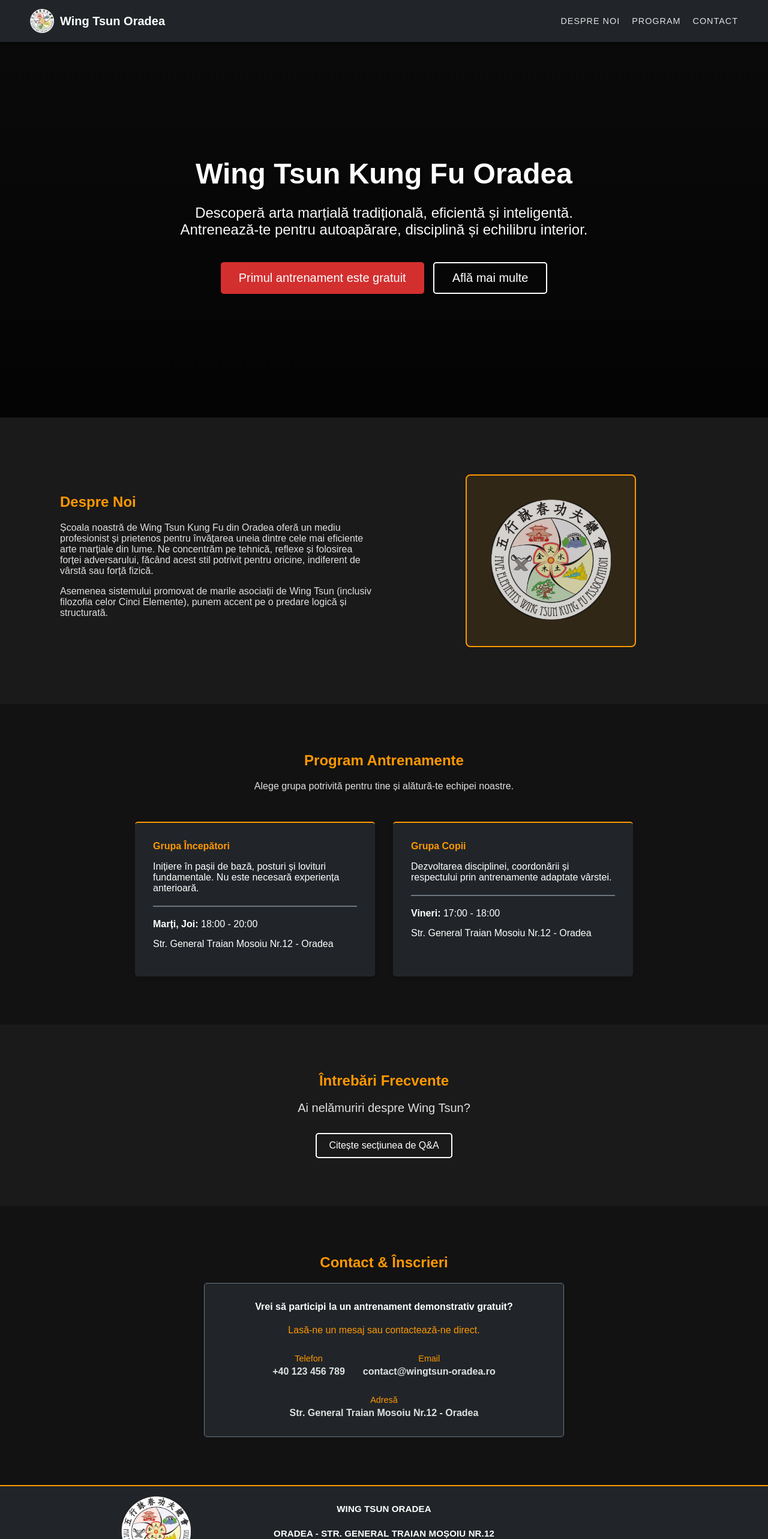
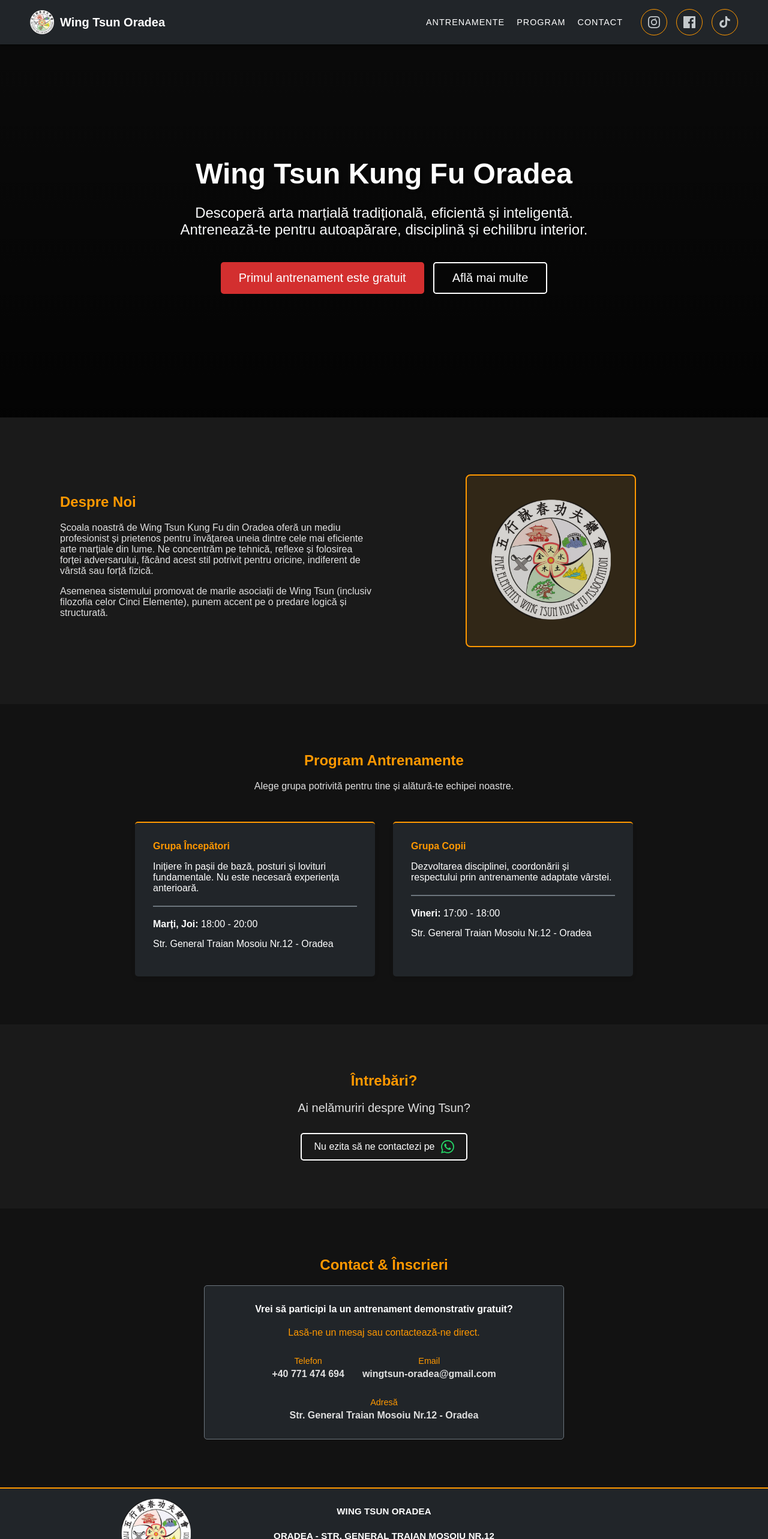
Before and after one commit to motocsky09/WingTsun, an Angular app: page / in a window 1280 px wide. Shown: the top 2566 px of the page at 60% size. Built offline with nearby package versions, Linux system fonts and the light colour scheme.

Commit message:
Update contact info

```diff
--- a/src/app/home/home.component.css
+++ b/src/app/home/home.component.css
@@ -193,6 +193,12 @@
   color: black;
 }
 
+.whatsapp_btn {
+  display: inline-flex;
+  align-items: center;
+  gap: 10px;
+}
+
 .flex_center {
   display: flex;
   justify-content: center;
--- a/src/app/home/home.component.html
+++ b/src/app/home/home.component.html
@@ -55,9 +55,14 @@
 
 <div id="qa" class="dark_section fully_centered">
   <div class="common_container">
-    <h2 class="orange_title">Întrebări Frecvente</h2>
+    <h2 class="orange_title">Întrebări?</h2>
     <p class="medium_description">Ai nelămuriri despre Wing Tsun?</p>
-    <a routerLink="/despre" class="small_white_button">Citește secțiunea de Q&A</a>
+    <a href="https://wa.me/40771474694" target="_blank" class="small_white_button whatsapp_btn">
+      Nu ezita să ne contactezi pe
+      <svg viewBox="0 0 24 24" width="22" height="22" fill="#25D366">
+        <path d="M17.472 14.382c-.297-.149-1.758-.867-2.03-.967-.273-.099-.471-.148-.67.15-.197.297-.767.966-.94 1.164-.173.199-.347.223-.644.075-.297-.15-1.255-.463-2.39-1.475-.883-.788-1.48-1.761-1.653-2.059-.173-.297-.018-.458.13-.606.134-.133.298-.347.446-.52.149-.174.198-.298.298-.497.099-.198.05-.371-.025-.52-.075-.149-.669-1.612-.916-2.207-.242-.579-.487-.5-.669-.51-.173-.008-.371-.01-.57-.01-.198 0-.52.074-.792.372-.272.297-1.04 1.016-1.04 2.479 0 1.462 1.065 2.875 1.213 3.074.149.198 2.096 3.2 5.077 4.487.709.306 1.262.489 1.694.625.712.227 1.36.195 1.871.118.571-.085 1.758-.719 2.006-1.413.248-.694.248-1.289.173-1.413-.074-.124-.272-.198-.57-.347m-5.421 7.403h-.004a9.87 9.87 0 01-5.031-1.378l-.361-.214-3.741.982.998-3.648-.235-.374a9.86 9.86 0 01-1.51-5.26c.001-5.45 4.436-9.884 9.888-9.884 2.64 0 5.122 1.03 6.988 2.898a9.825 9.825 0 012.893 6.994c-.003 5.45-4.437 9.884-9.885 9.884m8.413-18.297A11.815 11.815 0 0012.05 0C5.495 0 .16 5.335.157 11.892c0 2.096.547 4.142 1.588 5.945L.057 24l6.305-1.654a11.882 11.882 0 005.683 1.448h.005c6.554 0 11.89-5.335 11.893-11.893a11.821 11.821 0 00-3.48-8.413Z"/>
+      </svg>
+    </a>
   </div>
 </div>
 
@@ -71,11 +76,11 @@
         <div class="contact_details">
           <div class="contact_item">
             <span class="orange_label">Telefon</span>
-            <strong>+40 123 456 789</strong>
+            <strong>+40 771 474 694</strong>
           </div>
           <div class="contact_item">
             <span class="orange_label">Email</span>
-            <strong>contact@wingtsun-oradea.ro</strong>
+            <strong>wingtsun-oradea@gmail.com</strong>
           </div>
           <div class="contact_item">
             <span class="orange_label">Adresă</span>
--- a/src/app/navbar/navbar.component.css
+++ b/src/app/navbar/navbar.component.css
@@ -20,7 +20,7 @@
 .nav_logo {
   display: flex;
   align-items: center;
-  color: white;
+  color: #fff;
   font-size: 1.25rem;
   font-weight: bold;
 }
@@ -32,6 +32,8 @@
 
 .links_list {
   display: flex;
+  align-items: center;
+  gap: 30px;
 }
 
 .menu_items {
@@ -43,7 +45,7 @@
 }
 
 .menu_link {
-  color: #e0e0e0;
+  color: #fff;
   text-transform: uppercase;
   font-size: 0.9rem;
   letter-spacing: 1px;
@@ -65,6 +67,33 @@
   height: 3px;
   background-color: white;
   transition: all 0.3s ease;
+}
+
+.social_links {
+  display: flex;
+  gap: 15px;
+  align-items: center;
+}
+
+.social_links a {
+  display: flex;
+  justify-content: center;
+  align-items: center;
+  width: 44px;
+  height: 44px;
+  border-radius: 50%;
+  border: 1px solid #ff9800;
+  color: #c4c9cc;
+  transition: all 0.3s ease;
+}
+
+.social_links a:hover {
+  background-color: #ff9800;
+  color: #fff;
+}
+
+.social_links a svg {
+  fill: currentColor;
 }
 
 @media (max-width: 768px) {
@@ -95,5 +124,10 @@
     flex-direction: column;
     align-items: center;
     gap: 15px;
+    margin-bottom: 20px;
+  }
+
+  .social_links {
+    justify-content: center;
   }
 }
--- a/src/app/navbar/navbar.component.html
+++ b/src/app/navbar/navbar.component.html
@@ -13,10 +13,28 @@
 
     <div class="links_list" [class.open]="menuOpen">
       <ul class="menu_items">
-        <li><a routerLink="/despre" class="menu_link" (click)="closeMenu()">Despre Noi</a></li>
+        <li><a routerLink="/despre" class="menu_link" (click)="closeMenu()">Antrenamente</a></li>
         <li><a routerLink="/program" class="menu_link" (click)="closeMenu()">Program</a></li>
         <li><a routerLink="/contact" class="menu_link" (click)="closeMenu()">Contact</a></li>
       </ul>
+
+      <div class="social_links">
+        <a href="https://www.instagram.com/wingtsunkungfuoradea/" target="_blank" class="social_icon" (click)="closeMenu()" aria-label="Instagram">
+          <svg viewBox="0 0 24 24" width="20" height="20" fill="currentColor">
+            <path d="M12 2.163c3.204 0 3.584.012 4.85.07 3.252.148 4.771 1.691 4.919 4.919.058 1.265.069 1.645.069 4.849 0 3.205-.012 3.584-.069 4.849-.149 3.225-1.664 4.771-4.919 4.919-1.266.058-1.644.07-4.85.07-3.204 0-3.584-.012-4.849-.07-3.26-.149-4.771-1.699-4.919-4.92-.058-1.265-.07-1.644-.07-4.849 0-3.204.013-3.583.07-4.849.149-3.227 1.664-4.771 4.919-4.919 1.266-.057 1.645-.069 4.849-.069zM12 0C8.741 0 8.333.014 7.053.072 2.695.272.273 2.69.073 7.052.014 8.333 0 8.741 0 12c0 3.259.014 3.668.072 4.948.2 4.358 2.618 6.78 6.98 6.98C8.333 23.986 8.741 24 12 24c3.259 0 3.668-.014 4.948-.072 4.354-.2 6.782-2.618 6.979-6.98.059-1.28.073-1.689.073-4.948 0-3.259-.014-3.667-.072-4.947-.196-4.354-2.617-6.78-6.979-6.98C15.668.014 15.259 0 12 0zm0 5.838a6.162 6.162 0 100 12.324 6.162 6.162 0 000-12.324zM12 16a4 4 0 110-8 4 4 0 010 8zm3.98-10.169a1.44 1.44 0 11-2.88 0 1.44 1.44 0 012.88 0z" />
+          </svg>
+        </a>
+        <a href="https://www.facebook.com/wingtsunoradea" target="_blank" class="social_icon" (click)="closeMenu()" aria-label="Facebook">
+          <svg viewBox="0 0 24 24" width="20" height="20" fill="currentColor">
+            <path d="M22.675 0h-21.35c-.732 0-1.325.593-1.325 1.325v21.351c0 .731.593 1.324 1.325 1.324h11.495v-9.294h-3.128v-3.622h3.128v-2.671c0-3.1 1.893-4.788 4.659-4.788 1.325 0 2.463.099 2.795.143v3.24l-1.918.001c-1.504 0-1.795.715-1.795 1.763v2.312h3.587l-.467 3.622h-3.12v9.293h6.116c.73 0 1.323-.593 1.323-1.325v-21.35c0-.732-.593-1.325-1.325-1.325z" />
+          </svg>
+        </a>
+        <a href="https://www.tiktok.com/@wingtsunoradea" target="_blank" class="social_icon" (click)="closeMenu()" aria-label="TikTok">
+          <svg viewBox="0 0 24 24" width="20" height="20" fill="currentColor">
+            <path d="M12.525.02c1.31-.02 2.61-.01 3.91-.02.08 1.53.63 3.09 1.75 4.17 1.12 1.11 2.7 1.62 4.24 1.79v4.03c-1.44-.05-2.89-.35-4.2-.97-.57-.26-1.1-.59-1.62-.95v7.4c-.01 1.96-.81 3.82-2.15 5.25-1.31 1.4-3.17 2.22-5.11 2.27-1.85.05-3.69-.58-5.15-1.77-1.46-1.19-2.39-2.92-2.64-4.8-.29-2.22.4-4.52 1.86-6.22 1.47-1.7 3.62-2.7 5.86-2.77.16 0 .33 0 .49.01v4.06c-1.16-.07-2.32.35-3.14 1.17-.83.83-1.25 1.99-1.15 3.16.1 1.15.76 2.19 1.76 2.77 1 .58 2.22.69 3.3.31 1.05-.37 1.88-1.2 2.22-2.28.16-.51.24-1.04.24-1.57V.02zm0 0" />
+          </svg>
+        </a>
+      </div>
     </div>
   </div>
 </nav>
```
